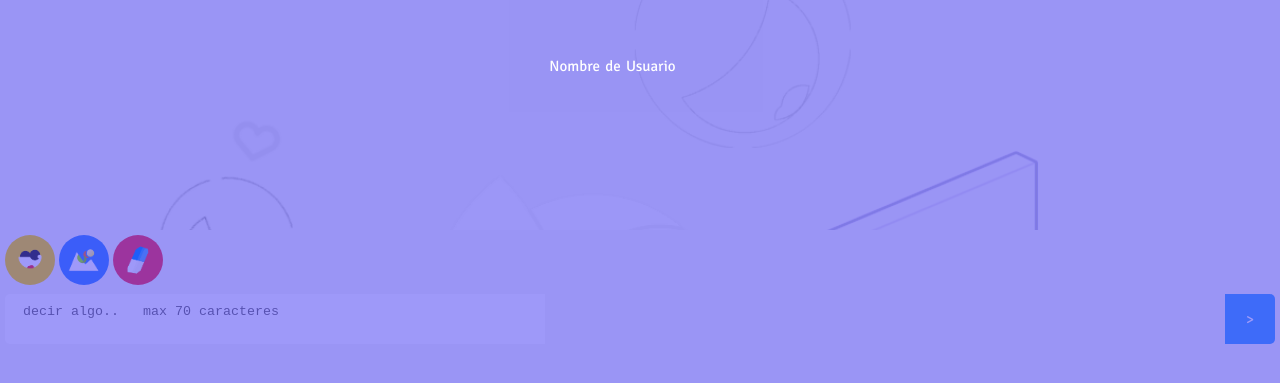
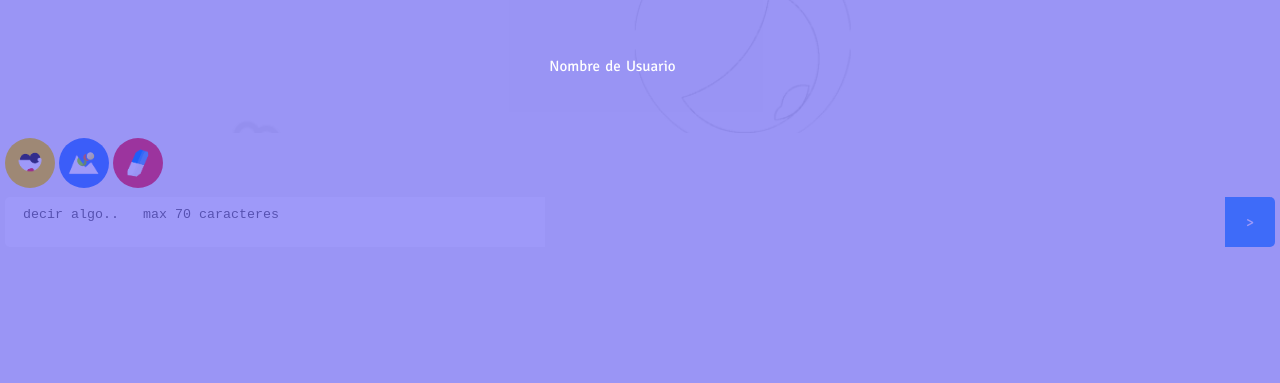
Before and after one commit to frank298765/mendo-chat, a website: page public/index.html in a window 1280 px wide. Shown: the part 143-526 px from the top of the page. Drawn offline with nearby package versions, Linux system fonts and the light colour scheme; no server answers.

Commit message:
Update main.css

```diff
--- a/public/css/main.css
+++ b/public/css/main.css
@@ -127,7 +127,7 @@ body {
     position: relative;
 }
 .historyMsg {
-    height: 350px;
+    height: 253px;
     width: 100%;
     background-image: url(./back.png);
     background-size: cover;
```
